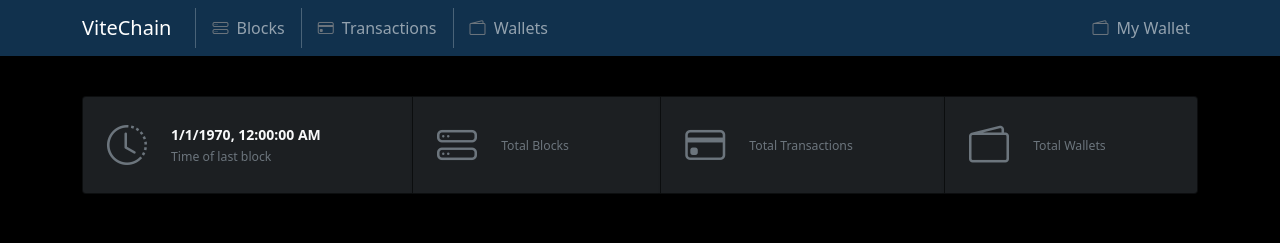
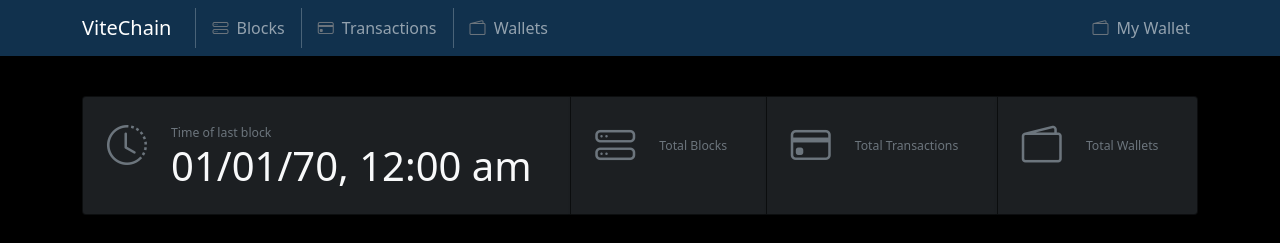
Before and after one commit to webceyhan/vite-chain, a Vue app: page / in a window 1280 px wide. Shown: the top 243 px of the page. Built offline with nearby package versions, Linux system fonts and the light colour scheme; no server answers.

Commit message:
chain stats styling changed

```diff
--- a/src/components/ChainStats.vue
+++ b/src/components/ChainStats.vue
@@ -15,44 +15,44 @@ defineProps({
 <template>
     <ListGroup class="list-group-horizontal-lg">
         <ListGroupItem class="flex-fill p-lg-4">
-            <div class="col-auto">
+            <div class="col-auto align-self-start">
                 <Icon name="time" class="h1" />
             </div>
             <div class="col">
-                <div class="fw-bold">
+                <small class="text-muted">Time of last block</small>
+                <div class="display-6">
                     <Timestamp :value="stats.lastBlockTimestamp" />
                 </div>
-                <small class="text-muted">Time of last block</small>
             </div>
         </ListGroupItem>
 
         <ListGroupItem class="flex-fill p-lg-4">
-            <div class="col-auto">
+            <div class="col-auto align-self-start">
                 <Icon name="block" class="h1" />
             </div>
             <div class="col">
-                <div class="fw-bold">{{ stats.totalBlocks }}</div>
                 <small class="text-muted">Total Blocks</small>
+                <div class="display-6">{{ stats.totalBlocks }}</div>
             </div>
         </ListGroupItem>
 
         <ListGroupItem class="flex-fill p-lg-4">
-            <div class="col-auto">
+            <div class="col-auto align-self-start">
                 <Icon name="tx" class="h1" />
             </div>
             <div class="col">
-                <div class="fw-bold">{{ stats.totalTransactions }}</div>
                 <small class="text-muted">Total Transactions</small>
+                <div class="display-6">{{ stats.totalTransactions }}</div>
             </div>
         </ListGroupItem>
 
         <ListGroupItem class="flex-fill p-lg-4">
-            <div class="col-auto">
+            <div class="col-auto align-self-start">
                 <Icon name="wallet" class="h1" />
             </div>
             <div class="col">
-                <div class="fw-bold">{{ stats.totalWallets }}</div>
                 <small class="text-muted">Total Wallets</small>
+                <div class="display-6">{{ stats.totalWallets }}</div>
             </div>
         </ListGroupItem>
     </ListGroup>
--- a/src/utils.ts
+++ b/src/utils.ts
@@ -1,6 +1,12 @@
 import { format as timeAgoFormatter } from 'timeago.js';
 
-export const formatDate = (date: any) => new Date(date).toLocaleString();
+type Style = Intl.DateTimeFormatOptions['dateStyle'];
+
+export const formatDate = (date: any, style: Style = 'short') =>
+    new Date(date).toLocaleString('en-IN', {
+        dateStyle: style,
+        timeStyle: style,
+    });
 
 export const formatTimeAgo = (date: any) => timeAgoFormatter(date);
 
```
